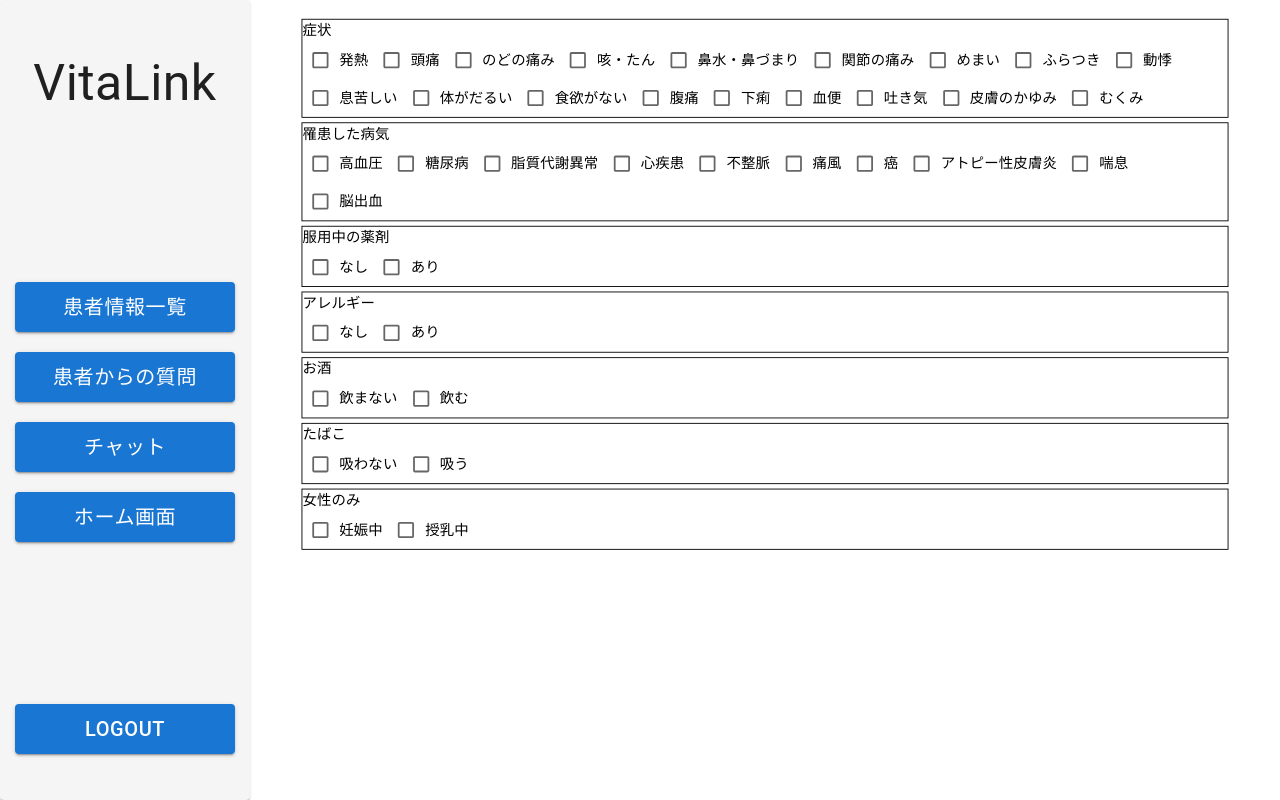
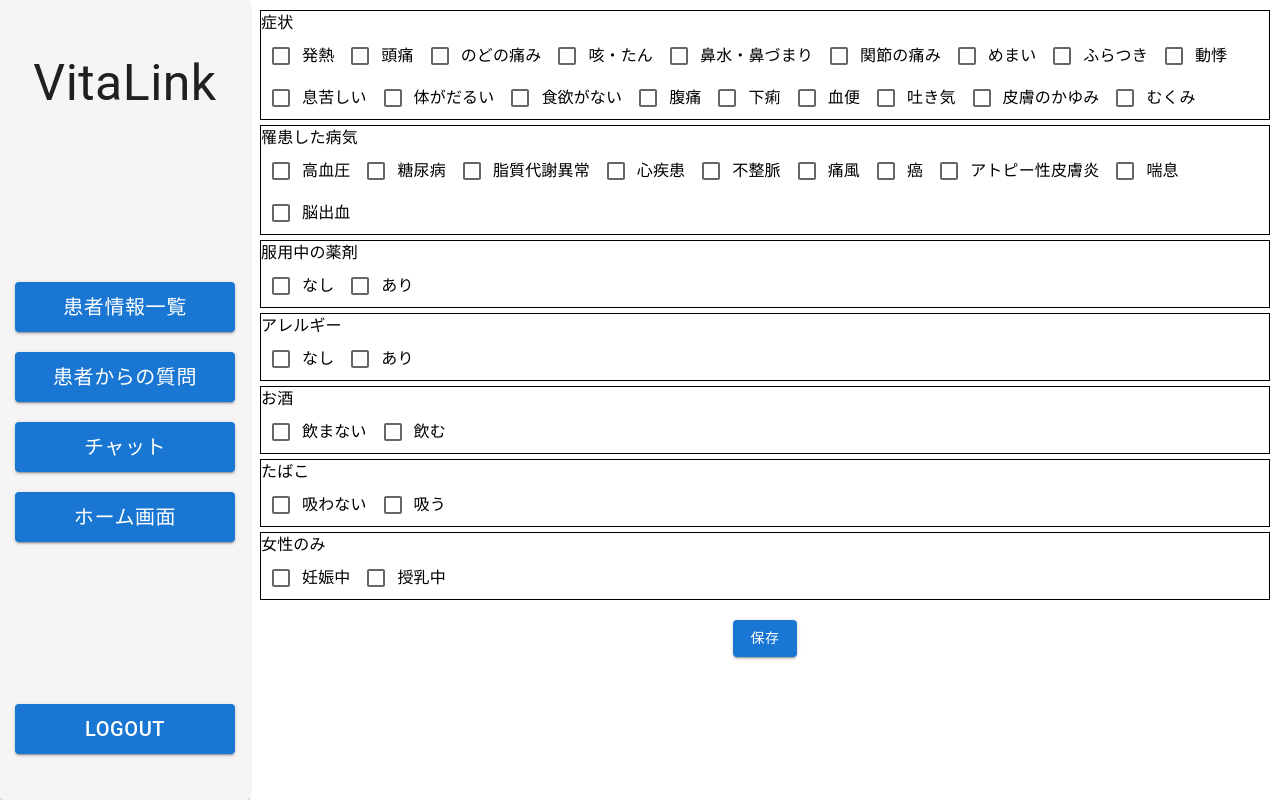
Before and after one commit to Kotaro0722/VitaLinkHistory, a Next.js app in the folder client/: page /record/interview/1 in a window 1280 px wide. Built offline with nearby package versions, Linux system fonts and the light colour scheme.

Commit message:
保存ボタンを作成 遷移先が異常

```diff
--- a/client/app/record/interview/[id]/page.jsx
+++ b/client/app/record/interview/[id]/page.jsx
@@ -1,10 +1,13 @@
 "use client";
 
 import CheckList from "@/components/record/interview/checklist";
-import { Box } from "@mui/material";
+import { Box, Button } from "@mui/material";
 import { useState } from "react";
+import { paths } from "@/paths";
+import { useRouter } from "next/navigation";
 
 const Page = ({ params }) => {
+  const router = useRouter();
   const [symptoms, setSymptom] = useState([
     { name: "fever", check: false, label: "発熱" },
     { name: "headache", check: false, label: "頭痛" },
@@ -58,25 +61,36 @@ const Page = ({ params }) => {
     { name: "feed", check: false, label: "授乳中" },
   ]);
 
+  const handleClick = () => {
+    router.push(paths.record.history(params.id));
+  };
+
   return (
     <Box
       sx={{
         height: "97vh",
-        display: "flex",
-        flexDirection: "column",
-        gap: "5px",
-        mt: "-20px",
-        transform: "scale(0.9)",
+        p: "10px",
       }}
     >
+      <Box sx={{ display: "flex", flexDirection: "column", gap: "5px" }}>
         <CheckList title="症状" data={symptoms} setData={setSymptom} />
         <CheckList title="罹患した病気" data={sicks} setData={setSick} />
-      <CheckList title="服用中の薬剤" data={medicines} setData={setMedicine} />
+        <CheckList
+          title="服用中の薬剤"
+          data={medicines}
+          setData={setMedicine}
+        />
         <CheckList title="アレルギー" data={allergy} setData={setAllergy} />
         <CheckList title="お酒" data={alcohol} setData={setAlcohol} />
         <CheckList title="たばこ" data={tabacco} setData={setTabacco} />
         <CheckList title="女性のみ" data={female} setData={setFemale} />
       </Box>
+      <Box sx={{ display: "flex", justifyContent: "center" }}>
+        <Button onClick={handleClick} variant="contained" sx={{ mt: "20px" }}>
+          保存
+        </Button>
+      </Box>
+    </Box>
   );
 };
 
--- a/client/components/dashboard/modal.jsx
+++ b/client/components/dashboard/modal.jsx
@@ -63,7 +63,6 @@ const PatientModal = ({ data, IsActive, index, setIsActive }) => {
   };
   const handleLinkClick = (link) => {
     router.push(link);
-    console.log(data);
   };
   return (
     <Modal open={IsActive}>
```
Lines whose indentation alone changed are shown as unchanged.
